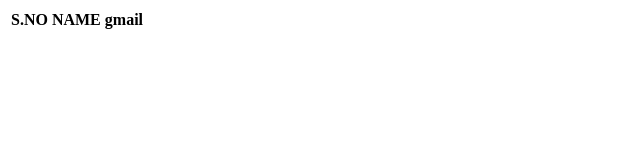
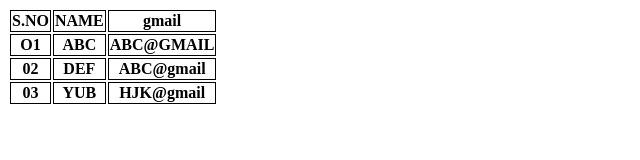
Before and after one commit to parsaafzal/parsaafzal, a plain HTML site: page table.html in a window 1280 px wide. Shown: the whole page, without its empty margins (0-640 px from the left). Drawn offline with Linux system fonts and the light colour scheme.

Commit message:
Update table.html

```diff
--- a/table.html
+++ b/table.html
@@ -1,6 +1,11 @@
 <html>
     <head>
         <title> table</title>
+        <STYLE>
+            th,td {
+                border: 1px solid black ;
+            }
+        </STYLE>
     </head>
     <body>
         <table>
@@ -8,6 +13,21 @@
                 <th>S.NO</th>
                 <th>NAME</th>
                 <th>gmail</th>
+            </tr>
+            <tr>
+                <th>O1</th>
+                <th>ABC</th>
+                <th>ABC@GMAIL</th>
+            </tr>
+            <tr>
+                <th>02</th>
+                <th>DEF</th>
+                <th>ABC@gmail</th>
+            </tr>
+            <tr>
+                <th>03</th>
+                <th>YUB</th>
+                <th>HJK@gmail</th>
             </tr>
         </table>
 
```
